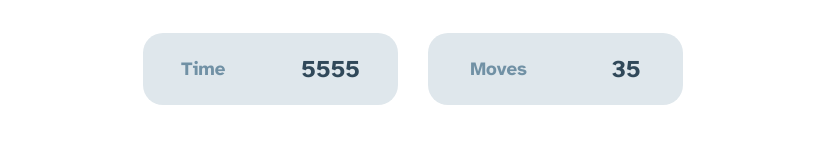
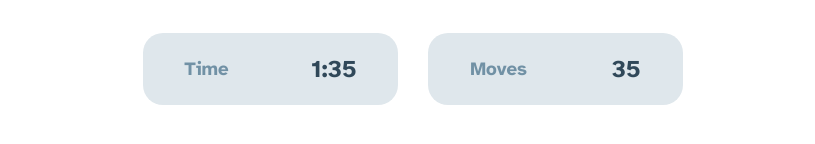
Before and after one commit to Davitvashakmadze/memory-game, a React (Create React App) app: page / in a window 1280 px wide. Both pictures are taken after a click on the button "Start Game". Shown: the part 626-770 px from the top of the page, without its empty margins (227-1042 px from the left). Built offline with nearby package versions, Linux system fonts and the light colour scheme; a web font is replaced by a local one.

Commit message:
feat: add some style

```diff
--- a/src/pages/Gaming.jsx
+++ b/src/pages/Gaming.jsx
@@ -40,7 +40,7 @@ const Gaming = ({ gridSize }) => {
             <div className="player-wrapper single-wrapper">
               <div className="player time-info">
                 <h3>Time</h3>
-                <h4>5555</h4>
+                <h4>1:35</h4>
               </div>
               <div className="player move-info">
                 <h3>Moves</h3>
```
